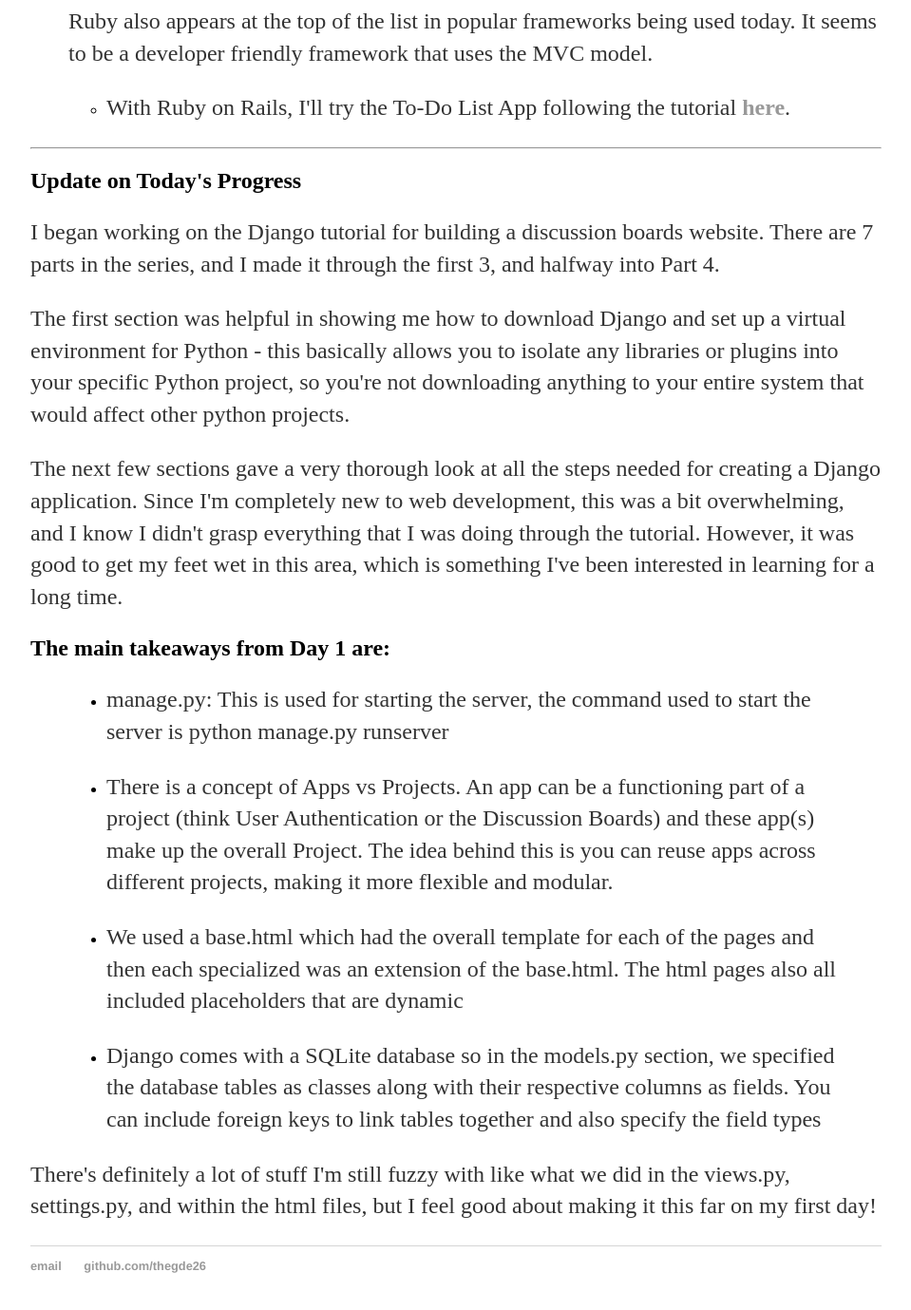
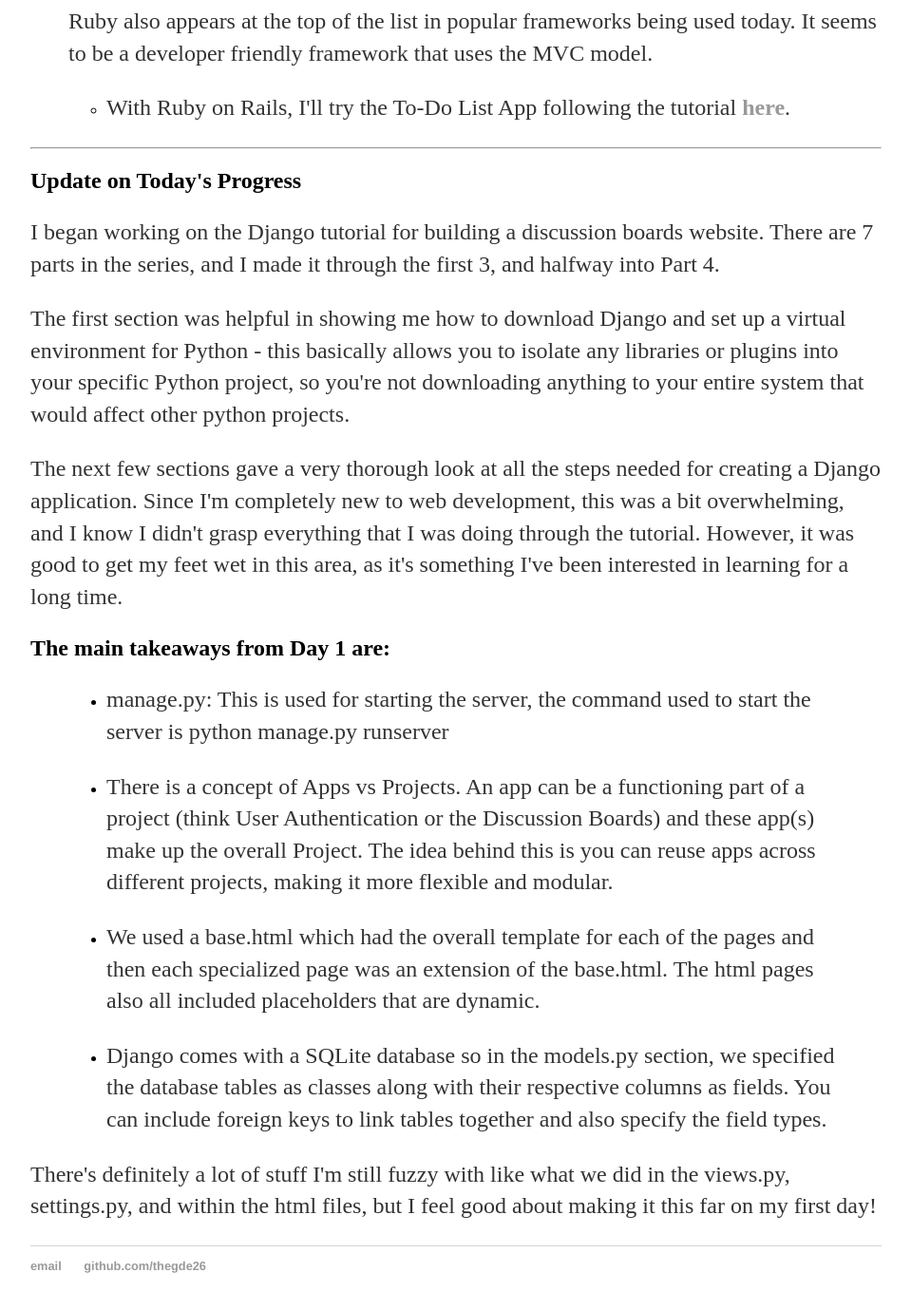
Before and after one commit to thegde26/thegde26.github.io, a Jekyll site: the page built from _posts/2020-09-07-Learning-webDev-Series-Part1.md, in a window 1280 px wide and 1400 px high, scrolled down 1071 px. Shown: the top 1379 px of the window at 95% size, without its empty margins (160-1119 px from the left). Built offline with Jekyll 4.4.1, drawn with Linux system fonts in a browser that asks for light colours.

Commit message:
Update 2020-09-07-Learning-webDev-Series-Part1.md

```diff
--- a/_posts/2020-09-07-Learning-webDev-Series-Part1.md
+++ b/_posts/2020-09-07-Learning-webDev-Series-Part1.md
@@ -43,16 +43,16 @@
 The first section was helpful in showing me how to download Django and set up a virtual environment for Python - this basically allows you to isolate any libraries or    plugins into your specific Python project, so you're not downloading anything to your entire system that would affect other python projects.
 </p>
 <p>
-The next few sections gave a very thorough look at all the steps needed for creating a Django application. Since I'm completely new to web development, this was a bit overwhelming, and I know I didn't grasp everything that I was doing through the tutorial. However, it was good to get my feet wet in this area, which is something I've been interested in learning for a long time.
+The next few sections gave a very thorough look at all the steps needed for creating a Django application. Since I'm completely new to web development, this was a bit overwhelming, and I know I didn't grasp everything that I was doing through the tutorial. However, it was good to get my feet wet in this area, as it's something I've been interested in learning for a long time.
 </p>
 
 <h2>The main takeaways from Day 1 are:</h2>
 <blockquote>
      <ul>
-          <li><p> manage.py: This is used for starting the server, the command used to start the server is python manage.py runserver </p></li>
+          <li><p> manage.py: This is used for starting the server, the command used to start the server is python manage.py runserver</p></li>
           <li><p> There is a concept of Apps vs Projects. An app can be a functioning part of a project (think User Authentication or the Discussion Boards) and these app(s) make up the overall Project. The idea behind this is you can reuse apps across different projects, making it more flexible and modular.</p></li>
-          <li><p> We used a base.html which had the overall template for each of the pages and then each specialized was an extension of the base.html. The html pages also all included placeholders that are dynamic</p></li>
-          <li><p> Django comes with a SQLite database so in the models.py section, we specified the database tables as classes along with their respective columns as fields. You can include foreign keys to link tables together and also specify the field types</p></li>
+          <li><p> We used a base.html which had the overall template for each of the pages and then each specialized page was an extension of the base.html. The html pages also all included placeholders that are dynamic.</p></li>
+          <li><p> Django comes with a SQLite database so in the models.py section, we specified the database tables as classes along with their respective columns as fields. You can include foreign keys to link tables together and also specify the field types.</p></li>
      </ul>
 </blockquote>
 
```
